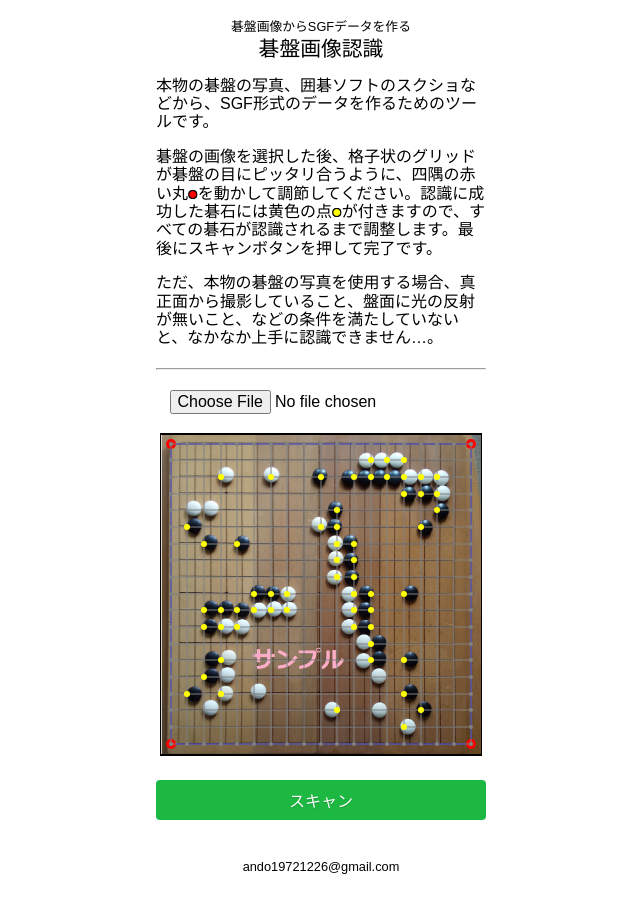
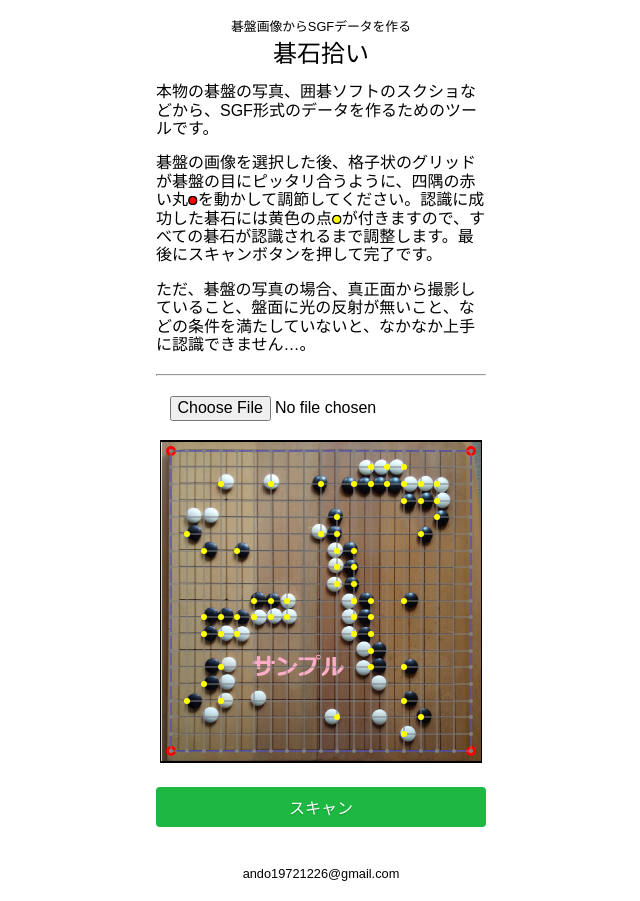
Before and after one commit to igo9x9/scan, a plain HTML site: page index.html in a window 1280 px wide. Shown: the whole page, without its empty margins (319-959 px from the left). Drawn offline with nearby package versions, Linux system fonts and the light colour scheme.

Commit message:
Add files via upload

```diff
--- a/index.html
+++ b/index.html
@@ -4,14 +4,14 @@
     <meta charset="UTF-8" />
     <meta name="viewport" content="width=device-width" />
     <meta name="apple-mobile-web-app-capable" content="yes" />
-    <meta name="description" content="本物の碁盤の写真、囲碁ソフトのスクショなどから、SGF形式のデータを作るためのツール">
+    <meta name="description" content="本物の碁盤の写真、囲碁ソフトのスクショなどから、碁石を認識してSGF形式のデータを作るためのツール">
     <meta name="twitter:card" content="summary" />
     <meta name="twitter:site" content="@igo9x9" />
     <meta property="og:url" content="https://igo9x9.github.io/scan/" />
-    <meta property="og:title" content="碁盤画像認識" />
+    <meta property="og:title" content="碁石拾い" />
     <meta property="og:description" content="碁盤画像からSGF形式のデータを作るためのツール" />
     <meta property="og:image" content="https://igo9x9.github.io/scan/twitterimg.png" />
-    <title>碁盤画像認識</title>
+    <title>碁石拾い</title>
     <link rel="icon" href="favicon.png">
     <link rel="stylesheet" href="https://cdn.jsdelivr.net/npm/purecss@3.0.0/build/pure-min.css">
     <script src="https://misohena.github.io/js_igo/igo.js?ver=20200514"></script>
@@ -48,8 +48,8 @@
 </head>
 
 <div style="max-width: 330px;margin-left:auto;margin-right:auto;">
-    <div style="text-align: center;font-size: 0.8rem;padding-top: 20px;padding-bottom: 2px;">碁盤画像からSGFデータを作る</div>
-    <div style="text-align: center;font-size: 1.3rem;">碁盤画像認識</div>
+    <div style="text-align: center;font-size: 0.8rem;padding-top: 20px;padding-bottom: 5px;">碁盤画像からSGFデータを作る</div>
+    <div style="text-align: center;font-size: 1.5rem;">碁石拾い</div>
 
     <p>
         本物の碁盤の写真、囲碁ソフトのスクショなどから、SGF形式のデータを作るためのツールです。
@@ -58,7 +58,7 @@
         碁盤の画像を選択した後、格子状のグリッドが碁盤の目にピッタリ合うように、四隅の赤い丸<span style="color:red" class="text-shadow">●</span>を動かして調節してください。認識に成功した碁石には黄色の点<span style="color:yellow" class="text-shadow">●</span>が付きますので、すべての碁石が認識されるまで調整します。最後にスキャンボタンを押して完了です。
     </p>
     <p>
-        ただ、本物の碁盤の写真を使用する場合、真正面から撮影していること、盤面に光の反射が無いこと、などの条件を満たしていないと、なかなか上手に認識できません…。
+        ただ、碁盤の写真の場合、真正面から撮影していること、盤面に光の反射が無いこと、などの条件を満たしていないと、なかなか上手に認識できません…。
     </p>
 
     <hr style="margin-top:20px;margin-bottom: 20px;">
```
